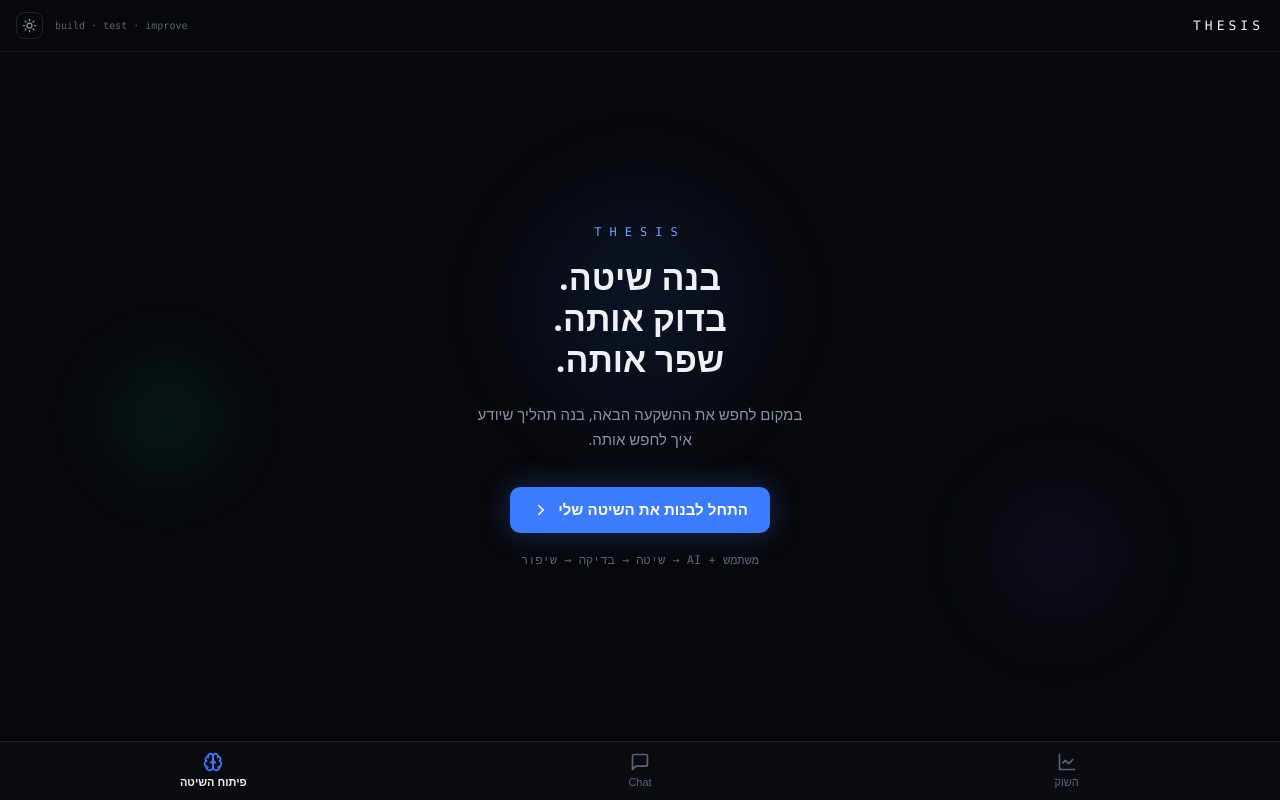
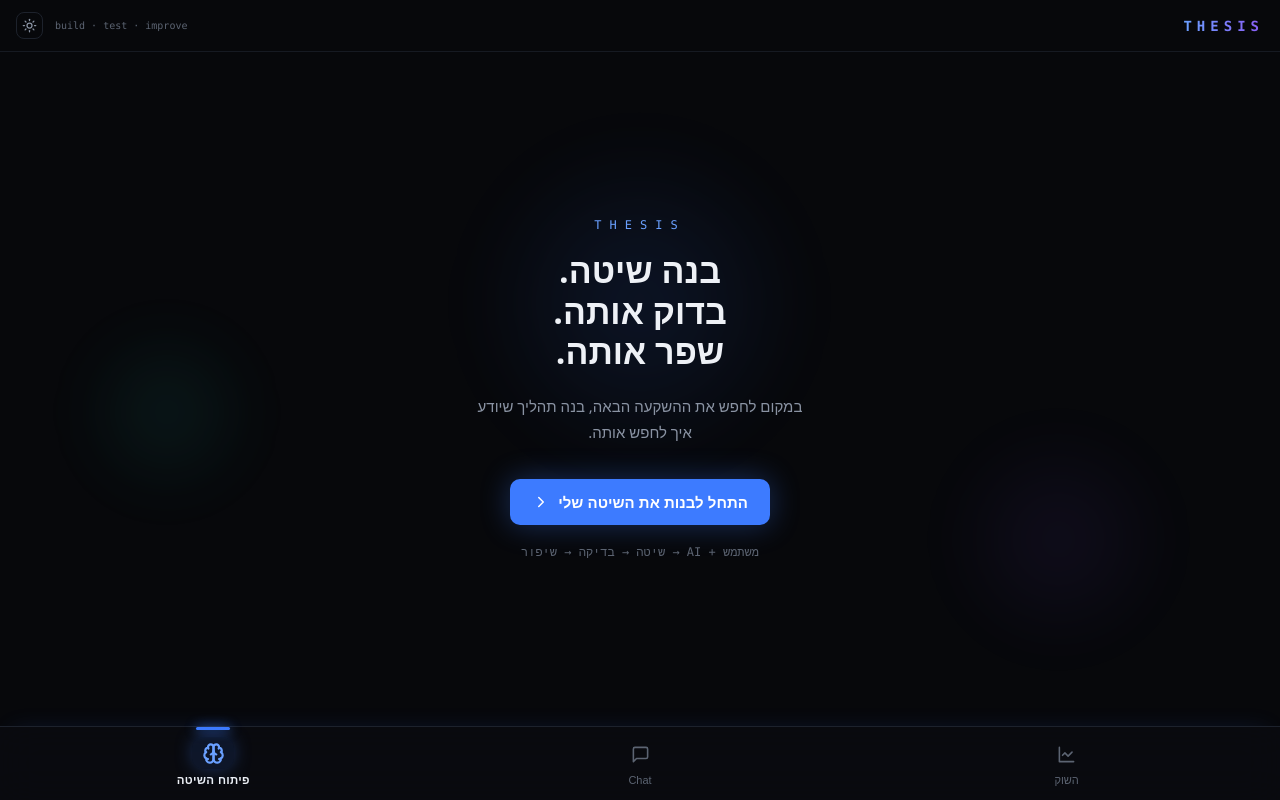
Before and after one commit to imf030415-hue/thesis, a React (Vite) app: page / in a window 1280 px wide. Built offline with nearby package versions, Linux system fonts and the light colour scheme.

Commit message:
Update App.jsx

```diff
--- a/src/App.jsx
+++ b/src/App.jsx
@@ -2,7 +2,7 @@ import React, { useState, useEffect, useRef, useCallback } from "react";
 import {
   LineChart, MessageSquare, Brain, RefreshCw, Plus, ChevronRight, ChevronDown,
   AlertTriangle, ShieldCheck, Target, Layers, Activity, Send, Settings2,
-  BookOpen, GitBranch, Beaker, Swords, Sparkles, X, Check, TrendingUp, Loader2, Star, Search, Sun, Moon, ArrowLeftRight
+  BookOpen, GitBranch, Beaker, Swords, Sparkles, X, Check, TrendingUp, Loader2, Star, Search, Sun, Moon, ArrowLeftRight, Lightbulb
 } from "lucide-react";
 
 /* ============================================================================
@@ -67,6 +67,7 @@ const K = {
   seen: "thesis:seen",
   watch: "thesis:watch",
   theme: "thesis:theme",
+  tips: "thesis:tips",
 };
 
 /* --------------------------- Anthropic (the AI) --------------------------- */
@@ -226,6 +227,20 @@ const Btn = ({ children, onClick, kind = "ghost", disabled, style }) => {
 const Label = ({ children }) => (
   <div style={{ fontSize: 11, letterSpacing: 1.5, color: C.mut2, fontFamily: MONO, textTransform: "uppercase", marginBottom: 8 }}>{children}</div>
 );
+function Tip({ id, children }) {
+  const [show, setShow] = useState(false);
+  useEffect(() => { store.get(K.tips).then((t) => { if (!t || !t.includes(id)) setShow(true); }); }, [id]);
+  const dismiss = () => { store.get(K.tips).then((t) => store.set(K.tips, [...(t || []), id])); setShow(false); };
+  if (!show) return null;
+  return (
+    <div style={{ display: "flex", gap: 10, alignItems: "flex-start", background: `${C.blue}12`,
+      border: `1px solid ${C.blue}33`, borderRadius: 12, padding: "10px 12px", marginBottom: 14 }}>
+      <Lightbulb size={16} color={C.blueHi} style={{ marginTop: 1, flexShrink: 0 }} />
+      <div style={{ flex: 1, fontSize: 12.5, color: C.text, lineHeight: 1.55 }}>{children}</div>
+      <button onClick={dismiss} style={{ background: "none", border: "none", color: C.mut2, cursor: "pointer", flexShrink: 0 }}><X size={15} /></button>
+    </div>
+  );
+}
 // Signature motif: labeled fact/analysis/assumption/scenario blocks.
 const Facet = ({ tone, label, children }) => {
   const map = { fact: C.teal, analysis: C.blue, assume: C.amber, scenario: C.purple };
@@ -662,6 +677,7 @@ function Market({ provider, proxyBase, onSetProxy }) {
       </div>
 
       {/* search any symbol */}
+      <Tip id="market-cards">לחץ על כל נכס כדי לפתוח גרף מלא ואינטראקטיבי. הכוכב ⭐ מוסיף לרשימת המעקב, וכפתור החצים למעלה משווה בין שני נכסים.</Tip>
       <div style={{ display: "flex", gap: 8, marginBottom: 16 }}>
         <div style={{ flex: 1, display: "flex", alignItems: "center", gap: 8, background: C.card,
           border: `1px solid ${C.line}`, borderRadius: 10, padding: "0 12px" }}>
@@ -763,7 +779,9 @@ function Market({ provider, proxyBase, onSetProxy }) {
               return (
                 <Card key={ins.sym} onClick={() => provider && setDetail(ins)}
                   className={`rise ${flash[ins.sym] || ""}`}
-                  style={{ padding: 12, cursor: provider ? "pointer" : "default", animationDelay: `${idx * 60}ms` }}>
+                  style={{ padding: 12, cursor: provider ? "pointer" : "default", animationDelay: `${idx * 60}ms`,
+                    boxShadow: r && !r.na && r.chg != null ? `0 0 0 1px ${up ? C.green : C.red}22, 0 4px 18px -8px ${up ? C.green : C.red}66` : "none",
+                    borderColor: r && !r.na && r.chg != null ? `${up ? C.green : C.red}33` : C.line }}>
                   <div style={{ display: "flex", justifyContent: "space-between", alignItems: "center" }}>
                     <div style={{ fontSize: 13, color: C.text, fontWeight: 600 }}>{ins.name}</div>
                     <div style={{ display: "flex", alignItems: "center", gap: 6 }}>
@@ -916,7 +934,18 @@ function Strategy({ profile, setProfile, strategy, setStrategy, versions, setVer
   const [tab, setTab] = useState("build"); // build | profile | test | journal | versions
   return (
     <div style={{ padding: "14px 16px 96px" }}>
-      <Header title="פיתוח השיטה" sub="הלב של THESIS — אתה בונה את השיטה יחד עם Theo." icon={<Brain size={18} color={C.blue} />} />
+      <div style={{ borderRadius: 16, padding: "18px 16px", marginBottom: 14,
+        background: `linear-gradient(135deg, ${C.blue}1f, ${C.purple}14 60%, transparent)`,
+        border: `1px solid ${C.line}` }}>
+        <div style={{ display: "flex", alignItems: "center", gap: 10 }}>
+          <Brain size={20} color={C.blueHi} />
+          <h2 style={{ margin: 0, fontSize: 21, fontWeight: 800, color: C.text }}>פיתוח השיטה</h2>
+        </div>
+        <p style={{ margin: "8px 0 0", fontSize: 13, color: C.mut, lineHeight: 1.6 }}>
+          הלב של THESIS. כאן אתה בונה שיטת השקעה יחד עם Theo — מגדיר מטרות, כללים וניהול סיכון, ואז בודק אותה על נתונים אמיתיים.
+        </p>
+      </div>
+      <Tip id="strategy-flow">התחל בלשונית "פרופיל" (מי אתה כמשקיע), ואז "השיטה" — Theo יבנה איתך טיוטה שתוכל לאתגר, לבדוק ולשפר.</Tip>
       <div style={{ display: "flex", gap: 6, overflowX: "auto", padding: "4px 0 12px" }}>
         {[["build", "השיטה", Layers], ["profile", "פרופיל", Target], ["test", "בדיקות", Beaker],
           ["journal", "יומן", BookOpen], ["versions", "גרסאות", GitBranch]].map(([id, lbl, Icon]) => (
@@ -1468,7 +1497,9 @@ export default function App() {
       {/* top brand bar */}
       <div style={{ padding: "12px 16px", borderBottom: `1px solid ${C.lineSoft}`, display: "flex",
         alignItems: "center", justifyContent: "space-between", flex: "0 0 auto" }}>
-        <div style={{ fontFamily: MONO, fontSize: 13, letterSpacing: 4, color: C.text }}>THESIS</div>
+        <div style={{ fontFamily: MONO, fontSize: 14, letterSpacing: 5, fontWeight: 700,
+          background: `linear-gradient(90deg, ${C.blueHi}, ${C.purple})`, WebkitBackgroundClip: "text",
+          WebkitTextFillColor: "transparent", backgroundClip: "text" }}>THESIS</div>
         <div style={{ display: "flex", alignItems: "center", gap: 12 }}>
           <div style={{ fontSize: 10, color: C.mut2, fontFamily: MONO }}>build · test · improve</div>
           <button onClick={toggleTheme} title="מצב יום/לילה" style={{ background: "none", border: `1px solid ${C.line}`,
@@ -1493,15 +1524,33 @@ export default function App() {
       </div>
 
       {/* bottom nav — exactly three categories */}
-      <div style={{ flex: "0 0 auto", display: "flex", borderTop: `1px solid ${C.line}`, background: C.bg2 }}>
-        {[["market", "השוק", LineChart], ["chat", "Chat", MessageSquare], ["strategy", "פיתוח השיטה", Brain]].map(([id, lbl, Icon]) => (
-          <button key={id} onClick={() => setTab(id)} style={{ flex: 1, padding: "10px 4px 12px", background: "transparent",
-            border: "none", cursor: "pointer", display: "flex", flexDirection: "column", alignItems: "center", gap: 4 }}>
-            <Icon size={20} color={tab === id ? C.blue : C.mut2} />
-            <span style={{ fontSize: 11, color: tab === id ? C.text : C.mut2, fontWeight: tab === id ? 700 : 500 }}>{lbl}</span>
-          </button>
-        ))}
-      </div>
-    </div>
-  );
-}
+      <div style={{ flex: "0 0 auto", position: "relative", display: "flex",
+        borderTop: `1px solid ${C.line}`,
+        background: theme === "dark" ? "rgba(10,12,17,0.82)" : "rgba(255,255,255,0.82)",
+        backdropFilter: "blur(18px)", WebkitBackdropFilter: "blur(18px)",
+        boxShadow: `0 -8px 24px -12px ${C.blue}22` }}>
+        {[["market", "השוק", LineChart], ["chat", "Chat", MessageSquare], ["strategy", "פיתוח השיטה", Brain]].map(([id, lbl, Icon]) => {
+          const active = tab === id;
+          return (
+            <button key={id} onClick={() => setTab(id)} style={{ flex: 1, position: "relative", padding: "12px 4px 14px",
+              background: "transparent", border: "none", cursor: "pointer", display: "flex", flexDirection: "column",
+              alignItems: "center", gap: 5, transition: "all .25s cubic-bezier(.2,.7,.3,1)" }}>
+              {active && (
+                <span style={{ position: "absolute", top: 0, left: "50%", transform: "translateX(-50%)",
+                  width: 34, height: 3, borderRadius: 3, background: C.blue, boxShadow: `0 0 12px ${C.blue}` }} />
+              )}
+              <span style={{ display: "flex", alignItems: "center", justifyContent: "center", width: 40, height: 30, borderRadius: 10,
+                background: active ? `${C.blue}1c` : "transparent",
+                boxShadow: active ? `0 0 18px -2px ${C.blue}66` : "none",
+                transform: active ? "translateY(-1px) scale(1.05)" : "none", transition: "all .25s cubic-bezier(.2,.7,.3,1)" }}>
+                <Icon size={active ? 21 : 19} color={active ? C.blueHi : C.mut2} strokeWidth={active ? 2.4 : 2} />
+              </span>
+              <span style={{ fontSize: active ? 11.5 : 11, letterSpacing: active ? 0.3 : 0,
+                color: active ? C.text : C.mut2, fontWeight: active ? 700 : 500, transition: "all .25s" }}>{lbl}</span>
+            </button>
+          );
+        })}
+      </div>
+    </div>
+  );
+}
```
